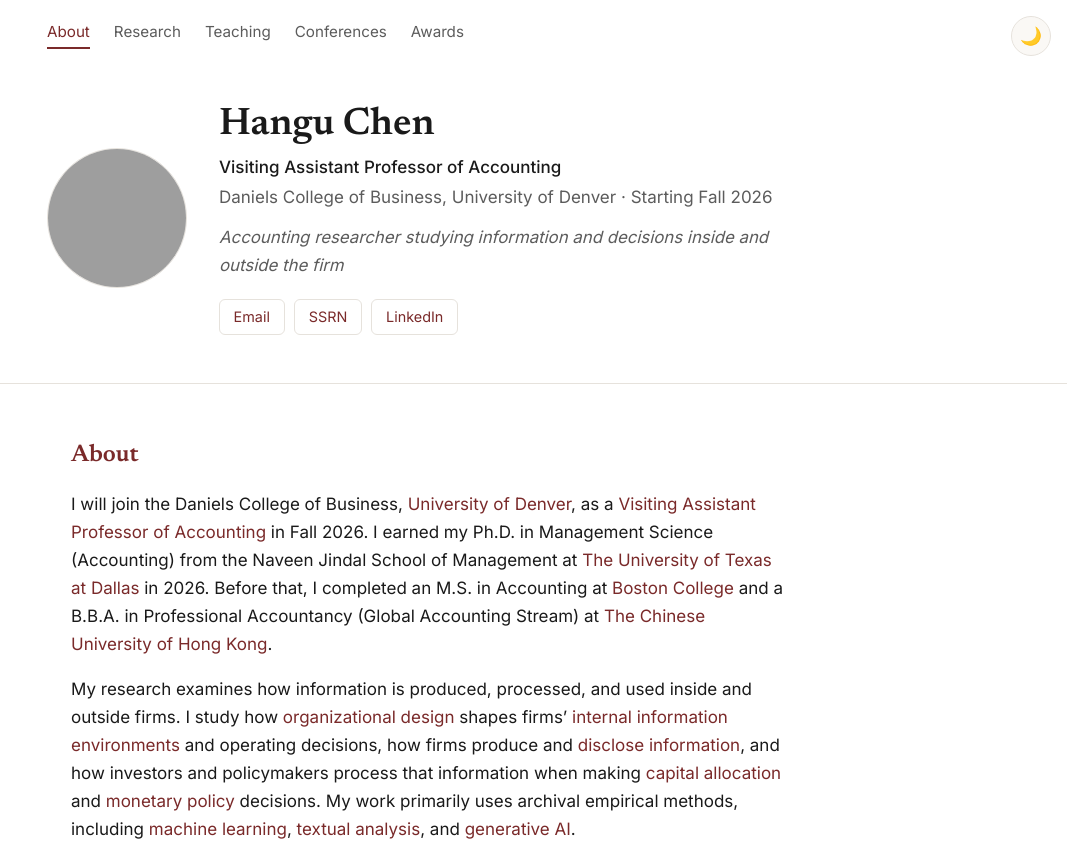
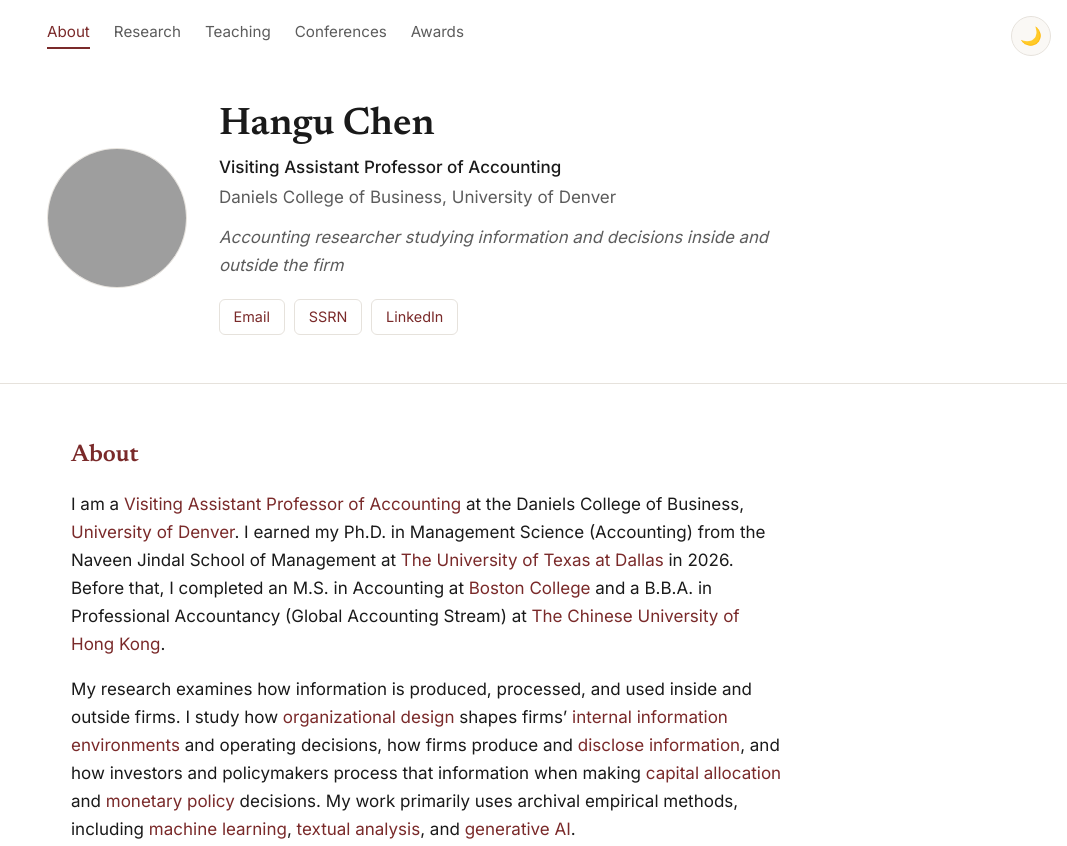
Before and after one commit to hangochen/website, a plain HTML site: page index.html in a window 1280 px wide. Shown: the top 846 px of the page, without its empty margins (213-1280 px from the left). Drawn offline with Linux system fonts and the light colour scheme; grey boxes are pictures that could not be loaded.

Commit message:
Add files via upload
update the website for title and photo

```diff
--- a/index.html
+++ b/index.html
@@ -35,7 +35,7 @@
       <div class="hero-text">
         <h1>Hangu Chen</h1>
         <p class="title">Visiting Assistant Professor of Accounting</p>
-        <p class="affiliation">Daniels College of Business, University of Denver &middot; Starting Fall 2026</p>
+        <p class="affiliation">Daniels College of Business, University of Denver</p>
         <p class="tagline">Accounting researcher studying information and decisions inside and outside the firm</p>
         <div class="links">
           <a id="email-link" href="#">Email</a>
@@ -49,7 +49,7 @@
   <main>
     <section id="about">
       <h2>About</h2>
-      <p>I will join the Daniels College of Business, <span class="hl">University of Denver</span>, as a <span class="hl">Visiting Assistant Professor of Accounting</span> in Fall 2026. I earned my Ph.D. in Management Science (Accounting) from the Naveen Jindal School of Management at <span class="hl">The University of Texas at Dallas</span> in 2026. Before that, I completed an M.S. in Accounting at <span class="hl">Boston College</span> and a B.B.A. in Professional Accountancy (Global Accounting Stream) at <span class="hl">The Chinese University of Hong Kong</span>.</p>
+      <p>I am a <span class="hl">Visiting Assistant Professor of Accounting</span> at the Daniels College of Business, <span class="hl">University of Denver</span>. I earned my Ph.D. in Management Science (Accounting) from the Naveen Jindal School of Management at <span class="hl">The University of Texas at Dallas</span> in 2026. Before that, I completed an M.S. in Accounting at <span class="hl">Boston College</span> and a B.B.A. in Professional Accountancy (Global Accounting Stream) at <span class="hl">The Chinese University of Hong Kong</span>.</p>
       <p>My research examines how information is produced, processed, and used inside and outside firms. I study how <span class="hl">organizational design</span> shapes firms&rsquo; <span class="hl">internal information environments</span> and operating decisions, how firms produce and <span class="hl">disclose information</span>, and how investors and policymakers process that information when making <span class="hl">capital allocation</span> and <span class="hl">monetary policy</span> decisions. My work primarily uses archival empirical methods, including <span class="hl">machine learning</span>, <span class="hl">textual analysis</span>, and <span class="hl">generative AI</span>.</p>
       <p>Outside of research, I enjoy rock climbing.</p>
     </section>
@@ -77,7 +77,7 @@
           <span class="tag">monetary policy decisions</span>
           <span class="tag">textual analysis</span>
         </div>
-        <p>Manuscript in progress</p>
+        <p>Submitted to the Hawai&rsquo;i Accounting Research Conference (HARC) 2027</p>
       </article>
 
       <article class="paper">
```
Also changed, not shown: 1 other file.
